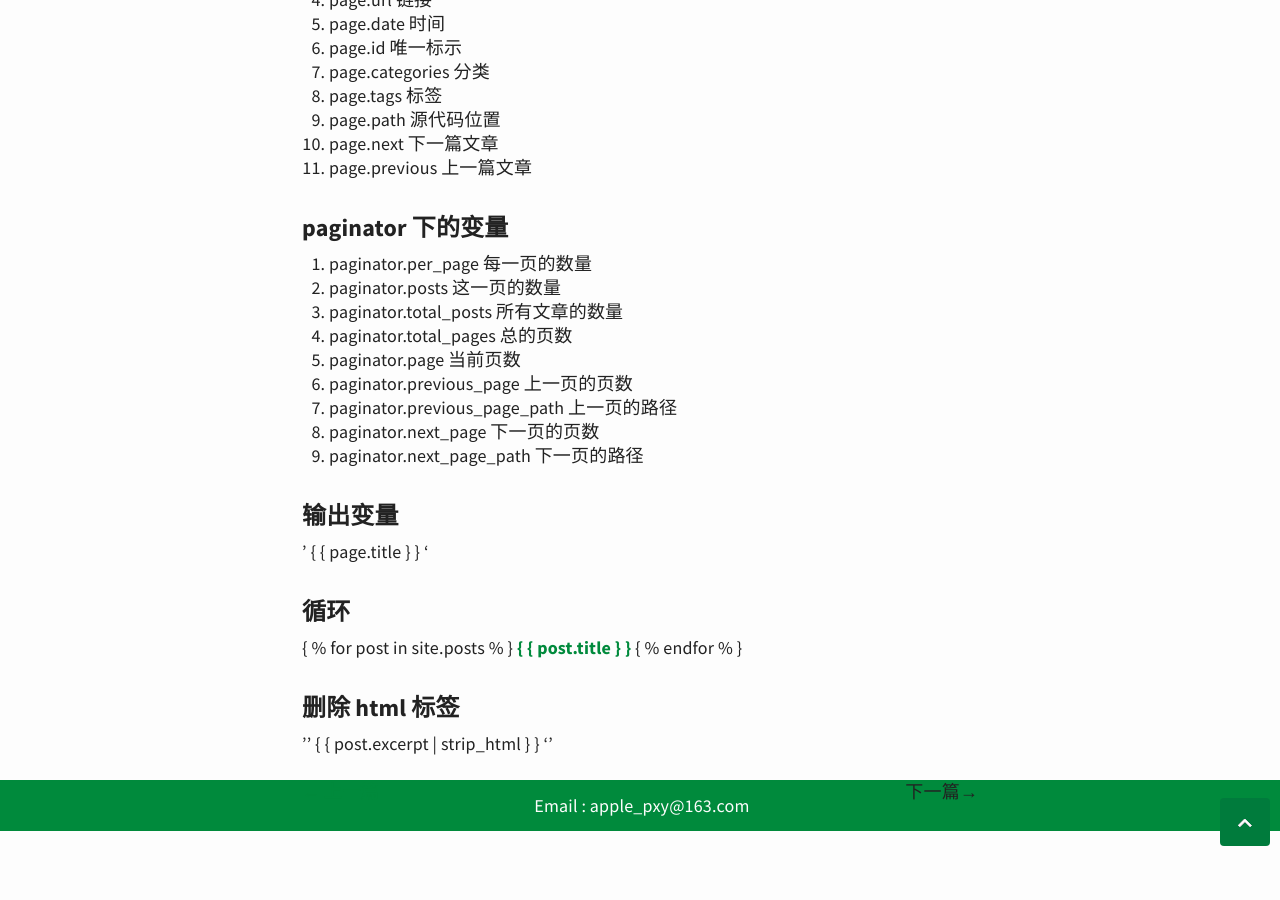
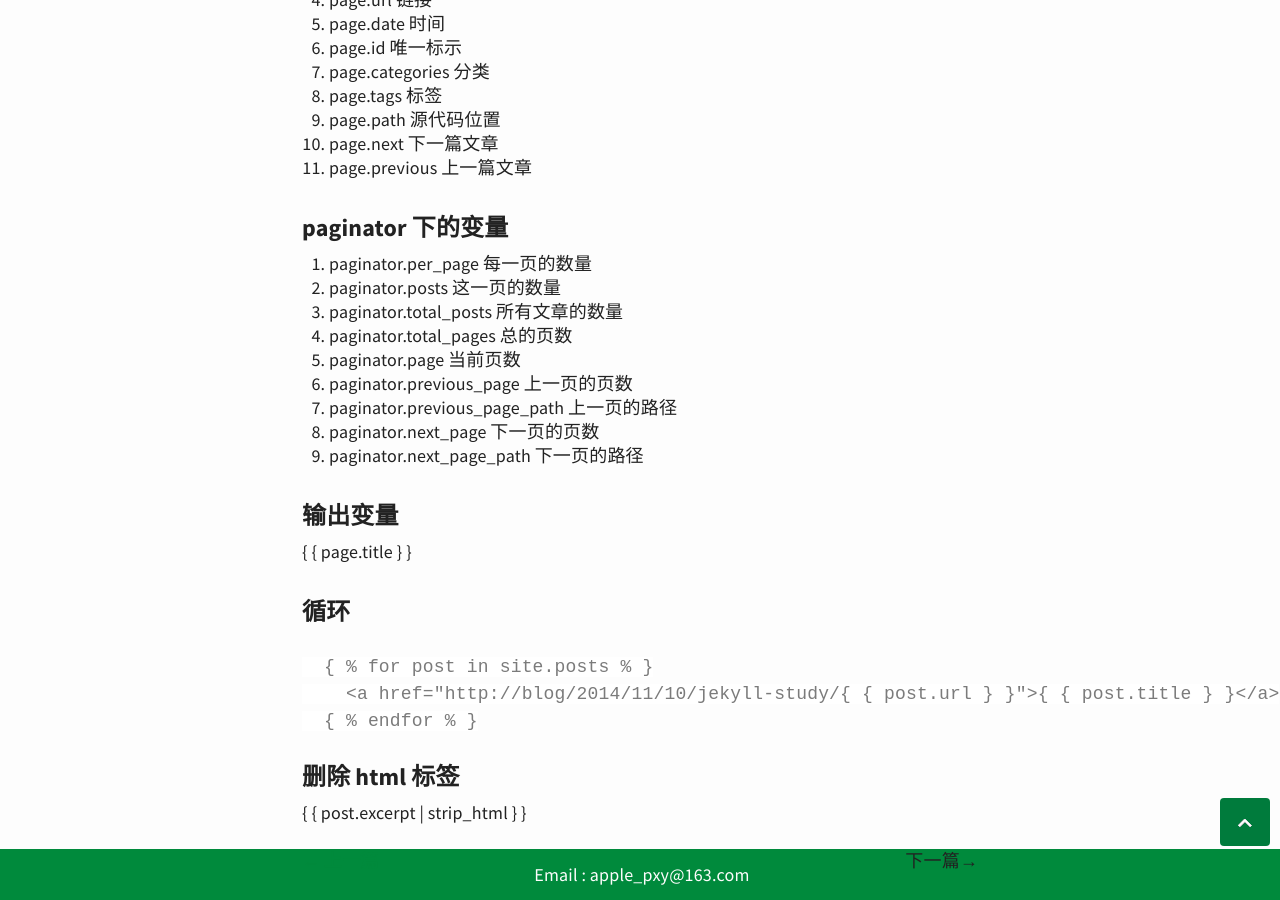
Before and after one commit to xiaoyu33/xiaoyu33.github.io, a Jekyll site: the page built from _posts/2015-7-19-Jekyll语法.md, in a window 1280 px wide and 900 px high, scrolled down 1259 px. Built offline with Jekyll 4.4.1, drawn with Linux system fonts in a browser that asks for light colours; comment, search, counter and statistics services are not loaded.

Commit message:
Update 2015-7-19-Jekyll语法.md

````diff
--- a/_posts/2015-7-19-Jekyll语法.md
+++ b/_posts/2015-7-19-Jekyll语法.md
@@ -54,12 +54,15 @@ github 为我们提供了这个一个地方, 可以使用jekyll做一个我们
 
 ### 输出变量 ###
 
-' { { page.title } } '
+  { { page.title } }
 
 ### 循环 ###
+
+```
   { % for post in site.posts % }
     <a href="http://blog/2014/11/10/jekyll-study/{ { post.url } }">{ { post.title } }</a>
   { % endfor % }
+```
 
 ### 删除 html 标签 ###
-'' { { post.excerpt | strip_html } } ''
+  { { post.excerpt | strip_html } }
````
